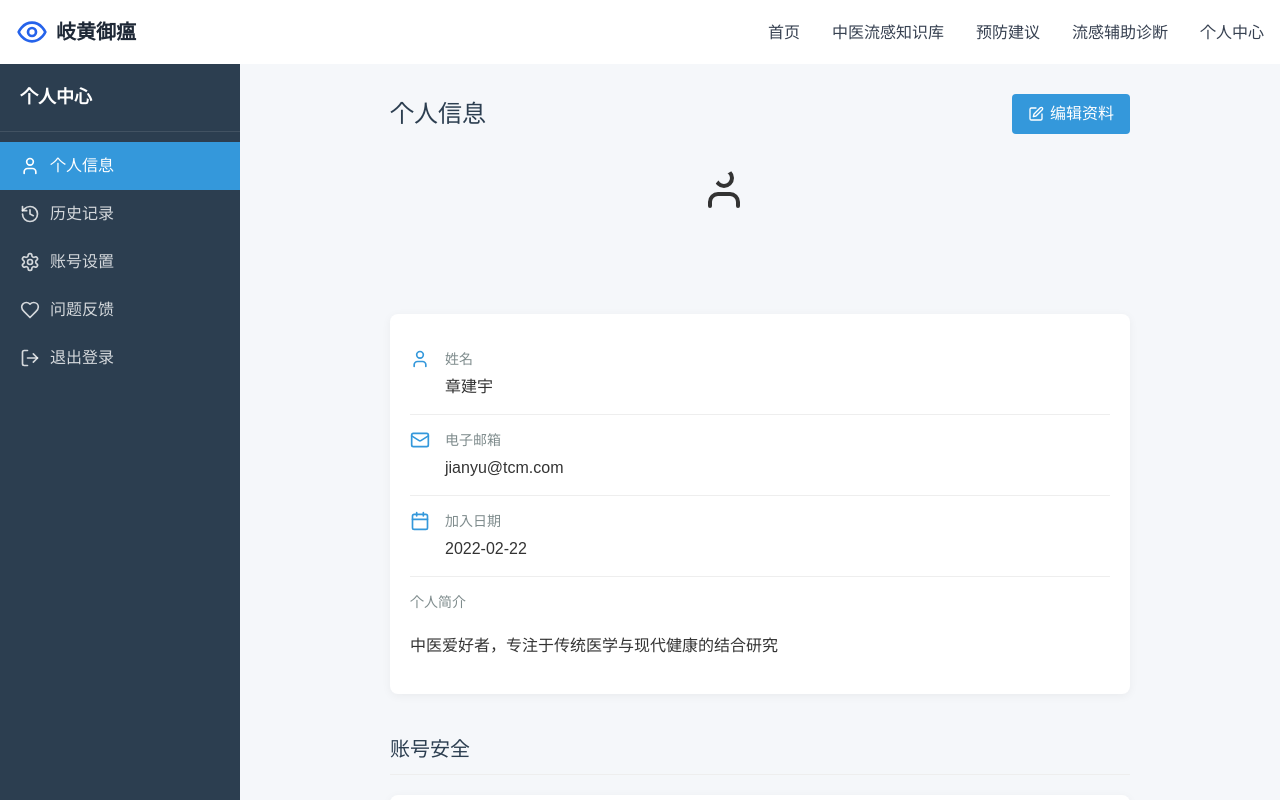
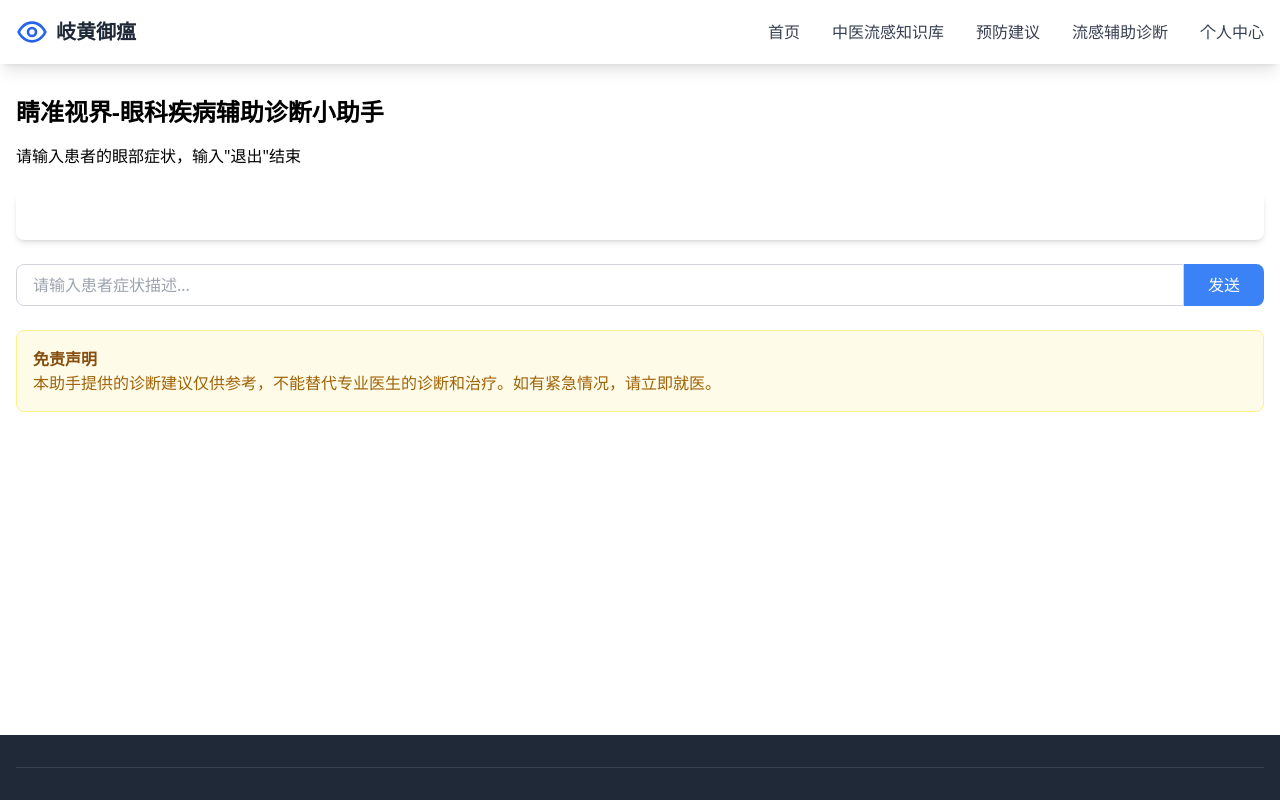
Before and after one commit to GOLDENSPIRALCRISPYDUCK/work, a React (Vite) app: page /about in a window 1280 px wide. Shown: the top 800 px of the page. Built offline with nearby package versions, Linux system fonts and the light colour scheme.

Commit message:
Update About.tsx

```diff
--- a/src/pages/About.tsx
+++ b/src/pages/About.tsx
@@ -1,217 +1,132 @@
-import React, { useState, useRef } from 'react';
-import { User, Mail, Lock, Calendar, Edit, Settings, LogOut, Heart, History } from 'lucide-react';
-import './UserProfile.css';
+import React, { useState } from 'react';
 
-interface UserData {
-  name: string;
-  email: string;
-  joinDate: string;
-  avatar: string | ArrayBuffer | null;
-  bio: string;
-}
+const About = () => {
+  const [input, setInput] = useState('');
+  const [conversation, setConversation] = useState<Array<{role: string, content: string}>>([]);
+  const [isLoading, setIsLoading] = useState(false);
 
-const UserProfile: React.FC = () => {
-  const fileInputRef = useRef<HTMLInputElement>(null);
-  const [user, setUser] = useState<UserData>({
-    name: '章建宇',
-    email: 'jianyu@tcm.com',
-    joinDate: '2022-02-22',
-    avatar: null,
-    bio: '中医爱好者，专注于传统医学与现代健康的结合研究'
-  });
+  const handleSubmit = async (e: React.FormEvent) => {
+    e.preventDefault();
 
-  const [isEditing, setIsEditing] = useState(false);
-  const [editForm, setEditForm] = useState({
-    name: user.name,
-    bio: user.bio
-  });
+    if (!input.trim()) {
+      alert('请输入有效症状描述');
+      return;
+    }
 
-  const handleEditChange = (e: React.ChangeEvent<HTMLInputElement | HTMLTextAreaElement>) => {
-    const { name, value } = e.target;
-    setEditForm(prev => ({ ...prev, [name]: value }));
-  };
+    if (input.toLowerCase() === '退出' || input.toLowerCase() === 'exit' || input.toLowerCase() === 'quit') {
+      setConversation([...conversation, { role: 'assistant', content: '感谢使用，请以专业医生诊断为准！' }]);
+      return;
+    }
 
-  const handleSave = () => {
-    setUser(prev => ({ ...prev, ...editForm }));
-    setIsEditing(false);
-  };
+    // 添加用户输入到对话历史
+    const updatedConversation = [...conversation, { role: 'user', content: input }];
+    setConversation(updatedConversation);
+    setInput('');
+    setIsLoading(true);
 
-  const handleAvatarClick = () => {
-    fileInputRef.current?.click();
-  };
+    try {
+      // 直接调用 OpenAI API
+      const response = await fetch('https://api.deepseek.com/v1/chat/completions', {
+        method: 'POST',
+        headers: {
+          'Content-Type': 'application/json',
+          'Authorization': 'Bearer sk-1f01993e12054856a15114d4861bacfe'
+        },
+        body: JSON.stringify({
+          model: "deepseek-chat",
+          messages: [
+            {
+              role: "system",
+              content: `你是一名专业眼科医生助手，请用通俗语言回答：
+1. 可能疾病（按可能性排序）
+2. 建议治疗方式（含常用药物通用名）
+3. 日常护眼建议
+4. 需立即就医的警示症状
 
-  const handleFileChange = (e: React.ChangeEvent<HTMLInputElement>) => {
-    const file = e.target.files?.[0];
-    if (file) {
-      const reader = new FileReader();
-      reader.onloadend = () => {
-        setUser(prev => ({ ...prev, avatar: reader.result }));
-      };
-      reader.readAsDataURL(file);
+注意：
+- 药物需注明成人用量
+- 标注'请及时就医'的严重情况
+- 最后注明'本建议仅供参考'`
+            },
+            { role: "user", content: input }
+          ],
+          temperature: 0.3,
+          max_tokens: 500
+        })
+      });
+
+      if (!response.ok) {
+        throw new Error(`API请求失败: ${response.status}`);
+      }
+
+      const data = await response.json();
+      const assistantResponse = data.choices[0].message.content;
+
+      setConversation([...updatedConversation, {
+        role: 'assistant',
+        content: assistantResponse
+      }]);
+    } catch (error) {
+      console.error('API调用失败:', error);
+      setConversation([...updatedConversation, {
+        role: 'assistant',
+        content: '抱歉，获取诊断建议时出错，请稍后再试。'
+      }]);
+    } finally {
+      setIsLoading(false);
     }
   };
 
-  const menuItems = [
-    { icon: <User size={20} />, label: '个人信息', active: true },
-    { icon: <History size={20} />, label: '历史记录' },
-    { icon: <Settings size={20} />, label: '账号设置' },
-    { icon: <Heart size={20} />, label: '问题反馈' },
-    { icon: <LogOut size={20} />, label: '退出登录' }
-  ];
+  return (
+    <div className="max-w-7xl mx-auto px-4 py-8">
+      <div className="prose max-w-none">
+        <h2 className="text-2xl font-bold mb-4">睛准视界-眼科疾病辅助诊断小助手</h2>
+        <p className="mb-6">请输入患者的眼部症状，输入"退出"结束</p>
 
-  return (
-    <div className="user-profile-container">
-      <input
-        type="file"
-        ref={fileInputRef}
-        onChange={handleFileChange}
-        accept="image/*"
-        style={{ display: 'none' }}
-      />
+        <div className="bg-white rounded-lg shadow-md p-6 mb-6">
+          {conversation.map((item, index) => (
+            <div
+              key={index}
+              className={`mb-4 p-4 rounded-lg ${item.role === 'user' ? 'bg-blue-50 ml-auto' : 'bg-gray-100'}`}
+            >
+              <p className="font-semibold">{item.role === 'user' ? '您' : '助手'}:</p>
+              <p className="whitespace-pre-wrap">{item.content}</p>
+            </div>
+          ))}
 
-      <div className="profile-sidebar">
-        <div className="sidebar-header">
-          <h2>个人中心</h2>
-        </div>
-        <nav className="sidebar-menu">
-          {menuItems.map((item, index) => (
-            <button
-              key={index}
-              className={`menu-item ${item.active ? 'active' : ''}`}
-            >
-              <span className="menu-icon">{item.icon}</span>
-              <span>{item.label}</span>
-            </button>
-          ))}
-        </nav>
-      </div>
-
-      <div className="profile-main">
-        <div className="profile-header">
-          <h1>个人信息</h1>
-          {!isEditing ? (
-            <button
-              className="edit-button"
-              onClick={() => setIsEditing(true)}
-            >
-              <Edit size={16} /> 编辑资料
-            </button>
-          ) : (
-            <div className="edit-actions">
-              <button
-                className="cancel-button"
-                onClick={() => setIsEditing(false)}
-              >
-                取消
-              </button>
-              <button
-                className="save-button"
-                onClick={handleSave}
-              >
-                保存
-              </button>
+          {isLoading && (
+            <div className="flex justify-center items-center p-4">
+              <div className="animate-spin rounded-full h-8 w-8 border-b-2 border-blue-500"></div>
             </div>
           )}
         </div>
 
-        <div className="profile-content">
-          <div className="avatar-section">
-            <div className="avatar-container" onClick={handleAvatarClick}>
-              {user.avatar ? (
-                <img
-                  src={typeof user.avatar === 'string' ? user.avatar : ''}
-                  alt="用户头像"
-                  className="user-avatar"
-                />
-              ) : (
-                <div className="default-avatar">
-                  <User size={48} />
-                </div>
-              )}
-              <div className="avatar-overlay">
-                <Edit size={20} color="white" />
-              </div>
-            </div>
-          </div>
-
-          {!isEditing ? (
-            <div className="info-section">
-              <div className="info-item">
-                <User size={20} className="info-icon" />
-                <div>
-                  <h3>姓名</h3>
-                  <p>{user.name}</p>
-                </div>
-              </div>
-              <div className="info-item">
-                <Mail size={20} className="info-icon" />
-                <div>
-                  <h3>电子邮箱</h3>
-                  <p>{user.email}</p>
-                </div>
-              </div>
-              <div className="info-item">
-                <Calendar size={20} className="info-icon" />
-                <div>
-                  <h3>加入日期</h3>
-                  <p>{user.joinDate}</p>
-                </div>
-              </div>
-              <div className="info-item bio-item">
-                <h3>个人简介</h3>
-                <p>{user.bio}</p>
-              </div>
-            </div>
-          ) : (
-            <div className="edit-section">
-              <div className="form-group">
-                <label htmlFor="name">姓名</label>
-                <input
-                  type="text"
-                  id="name"
-                  name="name"
-                  value={editForm.name}
-                  onChange={handleEditChange}
-                />
-              </div>
-              <div className="form-group">
-                <label htmlFor="bio">个人简介</label>
-                <textarea
-                  id="bio"
-                  name="bio"
-                  value={editForm.bio}
-                  onChange={handleEditChange}
-                  rows={4}
-                />
-              </div>
-            </div>
-          )}
-        </div>
-
-        <div className="security-section">
-          <h2>账号安全</h2>
-          <div className="security-item">
-            <div>
-              <h3>修改密码</h3>
-              <p>定期更改密码以确保账号安全</p>
-            </div>
-            <button className="security-button">
-              <Lock size={16} /> 修改
+        <form onSubmit={handleSubmit} className="mt-4">
+          <div className="flex">
+            <input
+              type="text"
+              value={input}
+              onChange={(e) => setInput(e.target.value)}
+              placeholder="请输入患者症状描述..."
+              className="flex-grow px-4 py-2 border border-gray-300 rounded-l-lg focus:outline-none focus:ring-2 focus:ring-blue-500"
+            />
+            <button
+              type="submit"
+              className="bg-blue-500 hover:bg-blue-600 text-white px-6 py-2 rounded-r-lg transition duration-200"
+              disabled={isLoading}
+            >
+              {isLoading ? '处理中...' : '发送'}
             </button>
           </div>
-          <div className="security-item">
-            <div>
-              <h3>邮箱验证</h3>
-              <p>已验证: {user.email}</p>
-            </div>
-            <button className="security-button">
-              <Mail size={16} /> 重新验证
-            </button>
-          </div>
+        </form>
+
+        <div className="mt-6 p-4 bg-yellow-50 rounded-lg border border-yellow-200">
+          <h3 className="font-bold text-yellow-800">免责声明</h3>
+          <p className="text-yellow-700">本助手提供的诊断建议仅供参考，不能替代专业医生的诊断和治疗。如有紧急情况，请立即就医。</p>
         </div>
       </div>
     </div>
   );
 };
 
-export default UserProfile;
+export default About;
```
